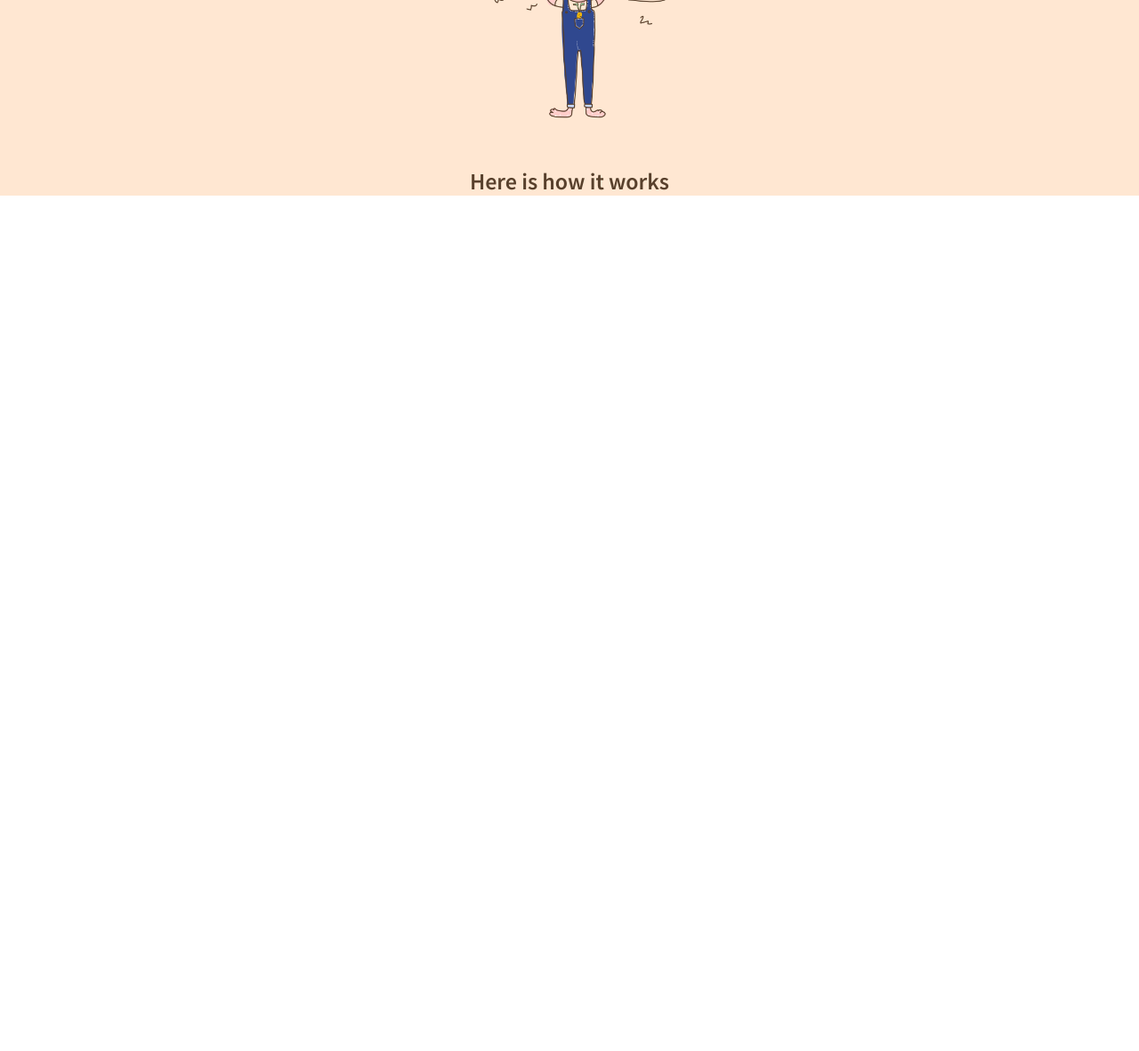
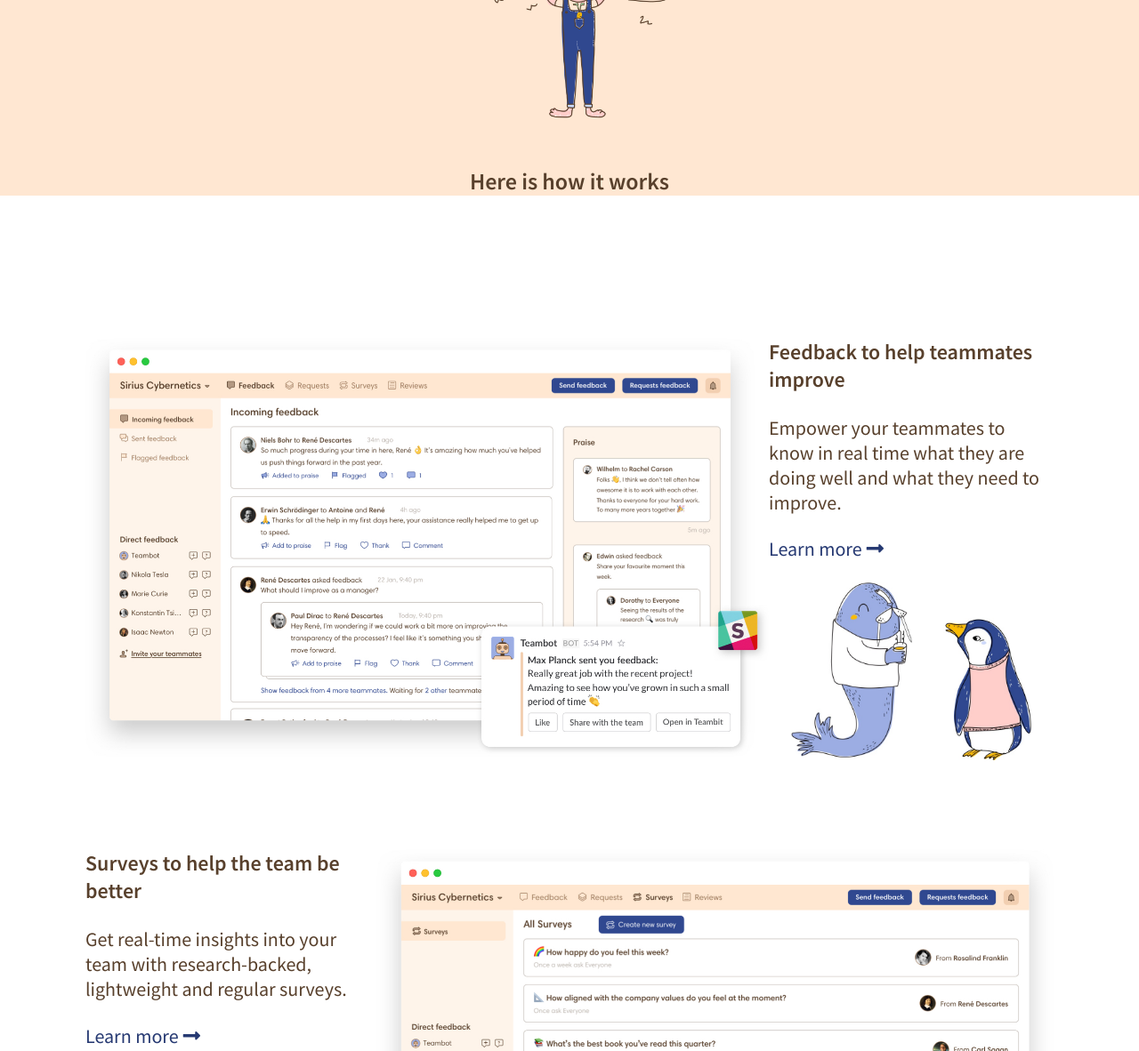
Before and after one commit to walidl/apachesmixsass-teambit, a website: page index.html in a window 1280 px wide. Shown: the part 2188-3370 px from the top of the page at 89% size. Before the commit the page ends 2488 px from the top, so only its background shows below. Drawn offline with Linux system fonts and the light colour scheme.

Commit message:
white part

```diff
--- a/index.html
+++ b/index.html
@@ -133,7 +133,39 @@
             </div>
             <h2>Here is how it works</h2>
           </div>
+        </div>
+      </section>
 
+      <section class="features-list">
+        <div class="container">
+          <div class="row">
+            <div class="image">
+              <img src="img/employee-feedback.jpg">
+
+            </div>
+
+            <div class="desc">
+              <h2>Feedback to help teammates improve</h2>
+              <p>Empower your teammates to know in real time what they are doing well and what they need to improve.</p>
+              <a href="#"> Learn more <i class="fas fa-long-arrow-alt-right"></i> </a>
+              <img src="img/communication.jpg" alt="">
+            </div>
+          </div>
+
+          <div class="row">
+
+            <div class="desc">
+              <h2>Surveys to help the team be better</h2>
+              <p>Get real-time insights into your team with research-backed, lightweight and regular surveys.</p>
+              <a href="#"> Learn more <i class="fas fa-long-arrow-alt-right"></i> </a>
+              <img src="img/insights.jpg" alt="">
+            </div>
+
+            <div class="image">
+              <img src="img/employee-survey.jpg">
+
+            </div>
+          </div>
 
         </div>
       </section>
--- a/src/comparing.scss
+++ b/src/comparing.scss
@@ -3,7 +3,7 @@
 section.comparing{
 
   background-color: $sectionBack;
-  padding-top: 80px;
+  padding-top: $sectionPadding;
 
   .container{
 
--- a/src/const.scss
+++ b/src/const.scss
@@ -1,6 +1,7 @@
 
 $textcolor1: #58402C; // marrone
 $signupcolor: #30488F; //blu
+$linkColor: #263972; // lighter blue
 
 $sectionBack: #FFE7D2; // rosa
 
@@ -9,6 +10,11 @@
 
 $iconHight: 18px;
 
+$sectionPadding: 80px;
+
+$pSize1: 22px;
+
+
 @mixin flexcenter{
 
   display: flex;
--- /dev/null
+++ b/src/featuresList.scss
@@ -0,0 +1,60 @@
+
+
+section.features-list{
+
+  padding-top: $sectionPadding;
+
+
+  .container{
+
+  .row{
+
+      display: flex;
+      justify-content: center;
+      margin-bottom: 100px;
+
+      .image{
+
+
+        img{
+
+          max-width: 768px;
+          height: auto;
+        }
+      }
+
+      .desc{
+
+        display: flex;
+        flex-direction: column;
+        justify-content: space-between;
+
+        h2{
+          font-weight: 600;
+        }
+
+        p{
+          font-size: $pSize1;
+        }
+
+        a{
+
+          @include flexcenter;
+          font-size: $pSize1;
+          color: $linkColor;
+
+          .fas{
+            margin-left: 5px;
+            color: $linkColor;
+          }
+        }
+
+        img{
+
+          max-width: 270px;
+          align-self: center;
+        }
+      }
+    }
+  }
+}
--- a/src/main.scss
+++ b/src/main.scss
@@ -18,4 +18,5 @@
 }
 
 @import "hero";
-@import "comparing"
+@import "comparing";
+@import "featuresList";
```
Also changed, not shown: dist/css/style.css, img/communication.jpg (added), img/employee-feedback.jpg (added), img/employee-survey.jpg (added), img/insights.jpg (added).
